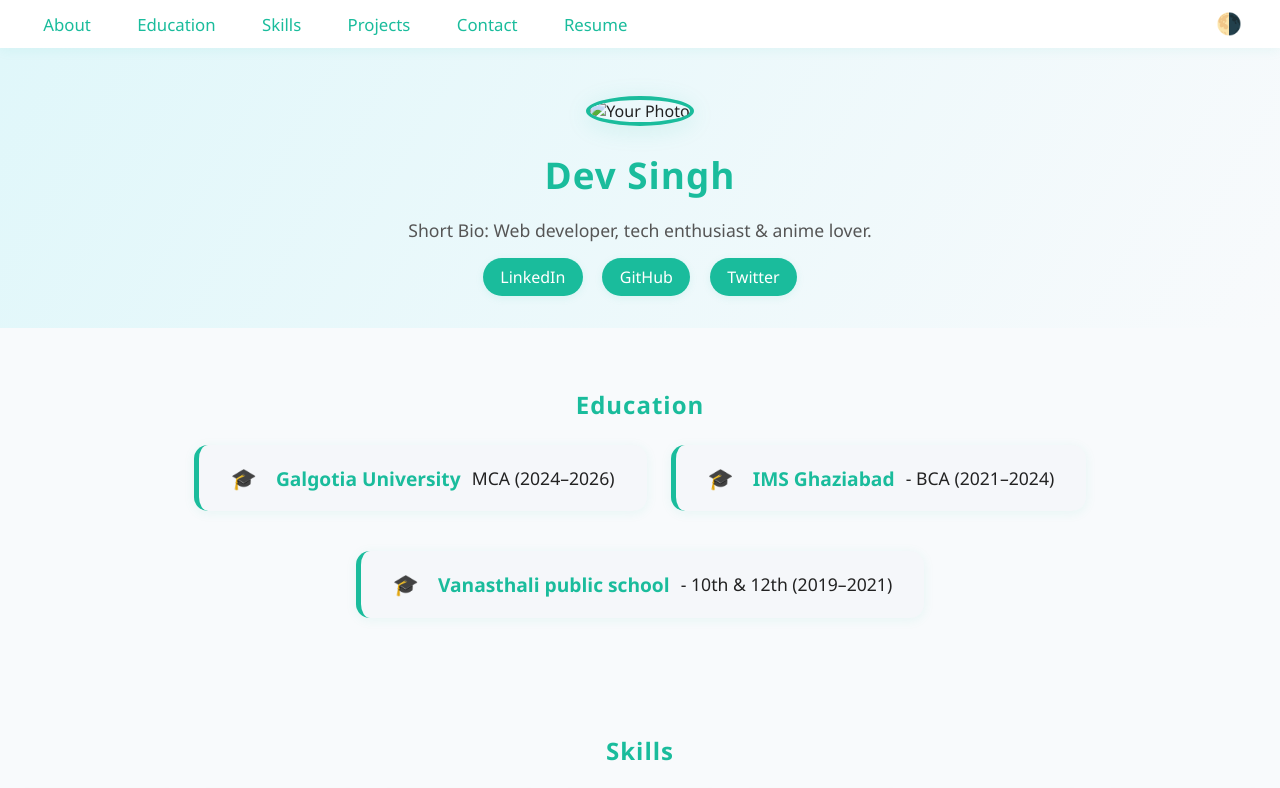
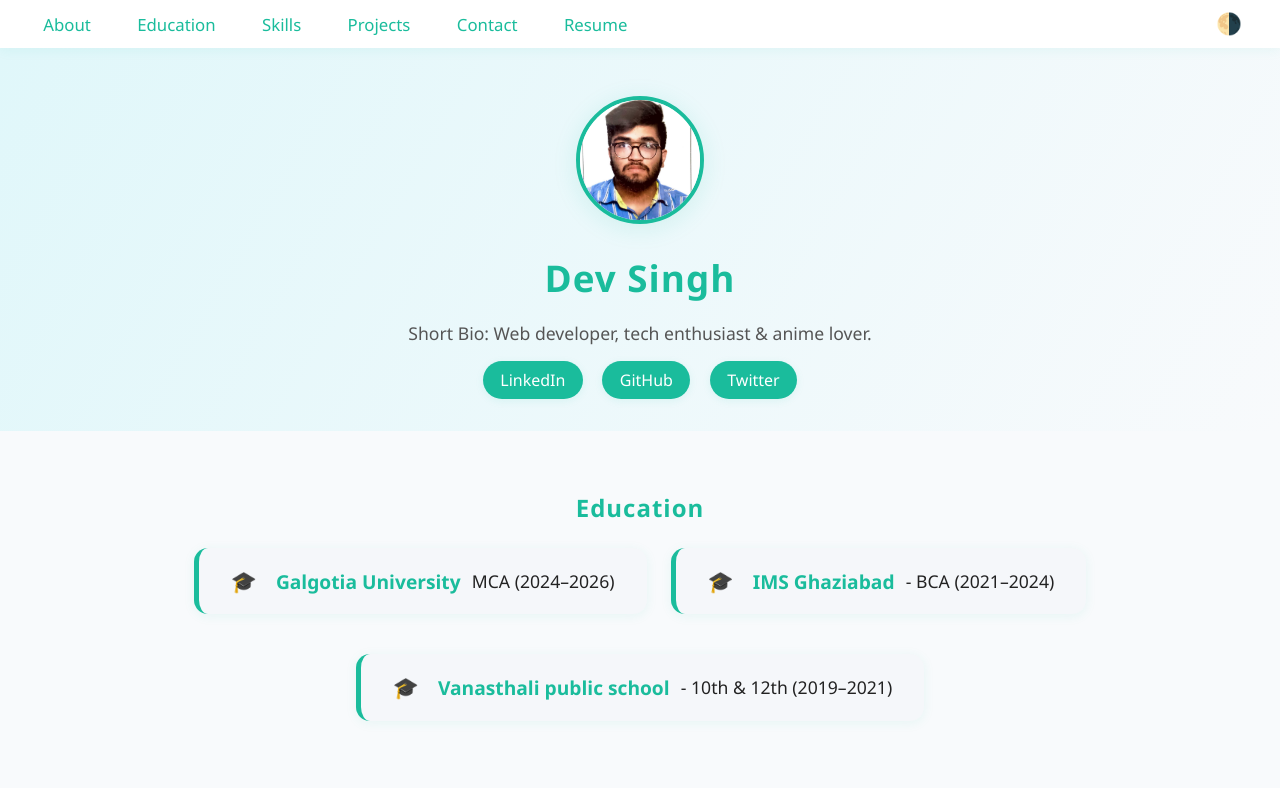
Before and after one commit to dev040522/Portfolio, a plain HTML site: page index.html in a window 1280 px wide. Shown: the top 788 px of the page. Drawn offline with Linux system fonts and the light colour scheme.

Commit message:
portfolio

```diff
--- a/index.html
+++ b/index.html
@@ -23,7 +23,7 @@
 
   <!-- Hero Section -->
   <header class="hero" id="about">
-    <img src="assets/your-photo.jpg" alt="Your Photo" />
+    <img src="assets/dev.jpg" alt="Your Photo" />
     <h1>Dev Singh</h1>
     <p>Short Bio: Web developer, tech enthusiast & anime lover.</p>
     <div class="social-links">
```
Also changed, not shown: assets/dev.jpg (added), 2 other files.
